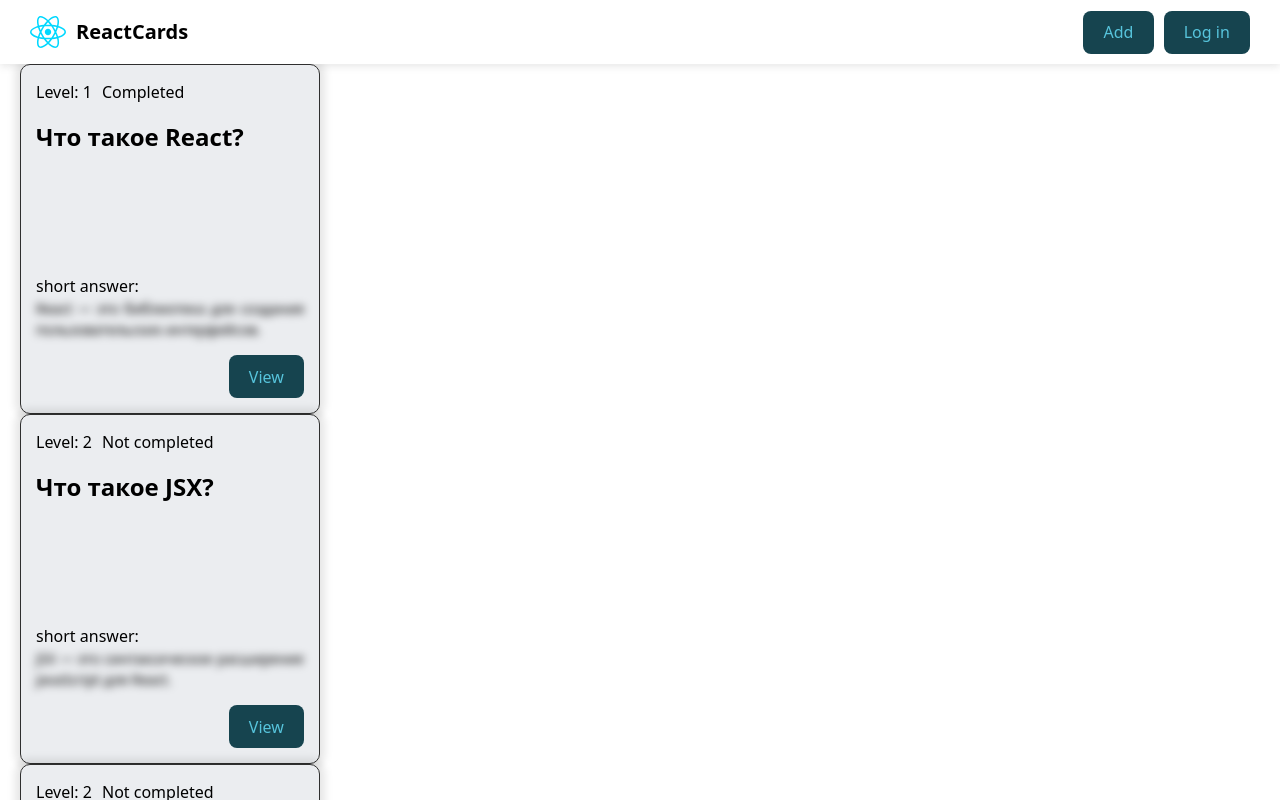
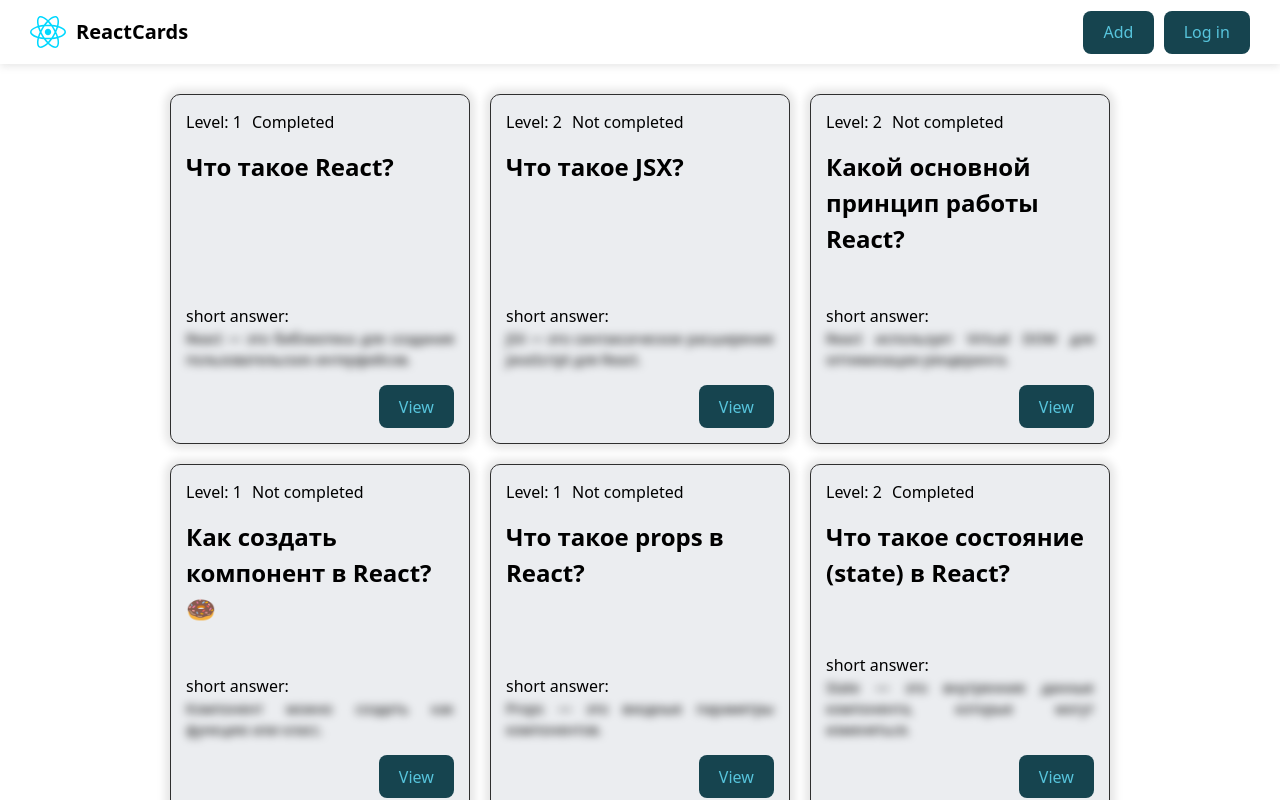
Before and after one commit to AliaksandrBykouski/ReactCards, a React (Vite) app: page / in a window 1280 px wide. Built offline with nearby package versions, Linux system fonts and the light colour scheme; data requests are answered from the project's data file.

Commit message:
add question card list

```diff
--- /dev/null
+++ b/src/components/QuestionCardList/QuestionCardList.jsx
@@ -0,0 +1,14 @@
+import classes from "./QuestionCardList.module.scss";
+import QuestionCard from "../QuestionCard";
+
+const QuestionCardList = ({ cards }) => {
+  return (
+    <div className={classes["question-card-list"]}>
+      {cards.map((card, index) => {
+        return <QuestionCard key={index} card={card} />;
+      })}
+    </div>
+  );
+};
+
+export default QuestionCardList;
--- /dev/null
+++ b/src/components/QuestionCardList/QuestionCardList.module.scss
@@ -0,0 +1,11 @@
+.question-card-list {
+  width: 100%;
+  padding: 30px 0;
+  margin: 0 auto;
+  display: flex;
+  flex-wrap: wrap;
+  justify-content: center;
+  align-items: center;
+  gap: 20px;
+
+}
--- /dev/null
+++ b/src/components/QuestionCardList/index.jsx
@@ -0,0 +1,3 @@
+import QuestionCardList from "./QuestionCardList";
+
+export default QuestionCardList;
--- a/src/pages/HomePage/HomePage.jsx
+++ b/src/pages/HomePage/HomePage.jsx
@@ -1,8 +1,8 @@
 import classes from "./HomePage.module.scss";
 import classNames from "classnames";
-import QuestionCard from "../../components/QuestionCard";
 import { API_URL } from "../../constants";
 import { useState, useEffect } from "react";
+import QuestionCardList from "../../components/QuestionCardList";
 
 const HomePage = () => {
   const [questions, setQuestions] = useState([]);
@@ -24,9 +24,7 @@
 
   return (
     <div className={classNames(classes["home-page"])}>
-      {questions.map((card, index) => {
-        return <QuestionCard key={index} card={card} />;
-      })}
+      <QuestionCardList cards={questions} />
     </div>
   );
 };
```
